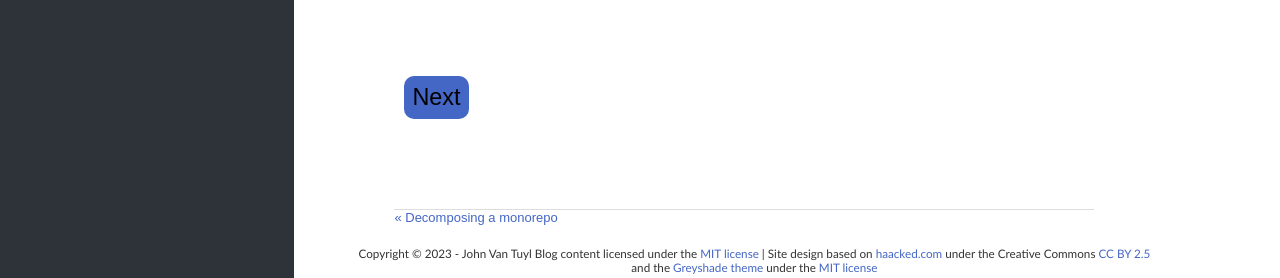
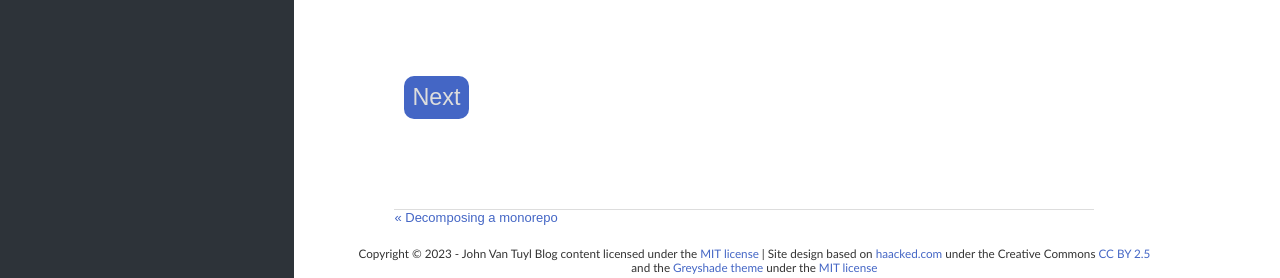
Before and after one commit to jpvantuyl/jpvantuyl.github.io, a Jekyll site: the page built from _posts/2023/2023-01-19-Passphrase.md, in a window 1280 px wide. Shown: the part 591-869 px from the top of the page. Built offline with Jekyll 4.4.1, drawn with Linux system fonts in a browser that asks for light colours; nearby versions of some CDN libraries.

Commit message:
Button text color

```diff
--- a/_posts/2023/2023-01-19-Passphrase.md
+++ b/_posts/2023/2023-01-19-Passphrase.md
@@ -13,4 +13,4 @@ Now that I've got kids I use them for homework assignments that I generate mere
 Here's a passphrase generator using the "ten hundred" most popular words that Randall Munroe used in his [Thing Explainer](https://xkcd.com/thing-explainer/) book.
 
 <passphrase style="font-family:monospace;white-space:pre;font-size: xxx-large;border: solid black 3px;padding: 8px;margin: 10px;display: inline-block;border-radius: 10px;">huh ever able clothes</passphrase><br />
-<input style="font-size: larger;background-color: #4466c5;padding: 10px;border-radius: 10px;border: none;padding: 8px;margin: 10px;display: inline-block;" type="button" onload="nextPassphrase()" onclick="nextPassphrase()" value="Next">
+<input style="font-size: larger;background-color: #4466c5;padding: 10px;border-radius: 10px;border: none;padding: 8px;margin: 10px;display: inline-block;color: #ddd;" type="button" onload="nextPassphrase()" onclick="nextPassphrase()" value="Next">
```
